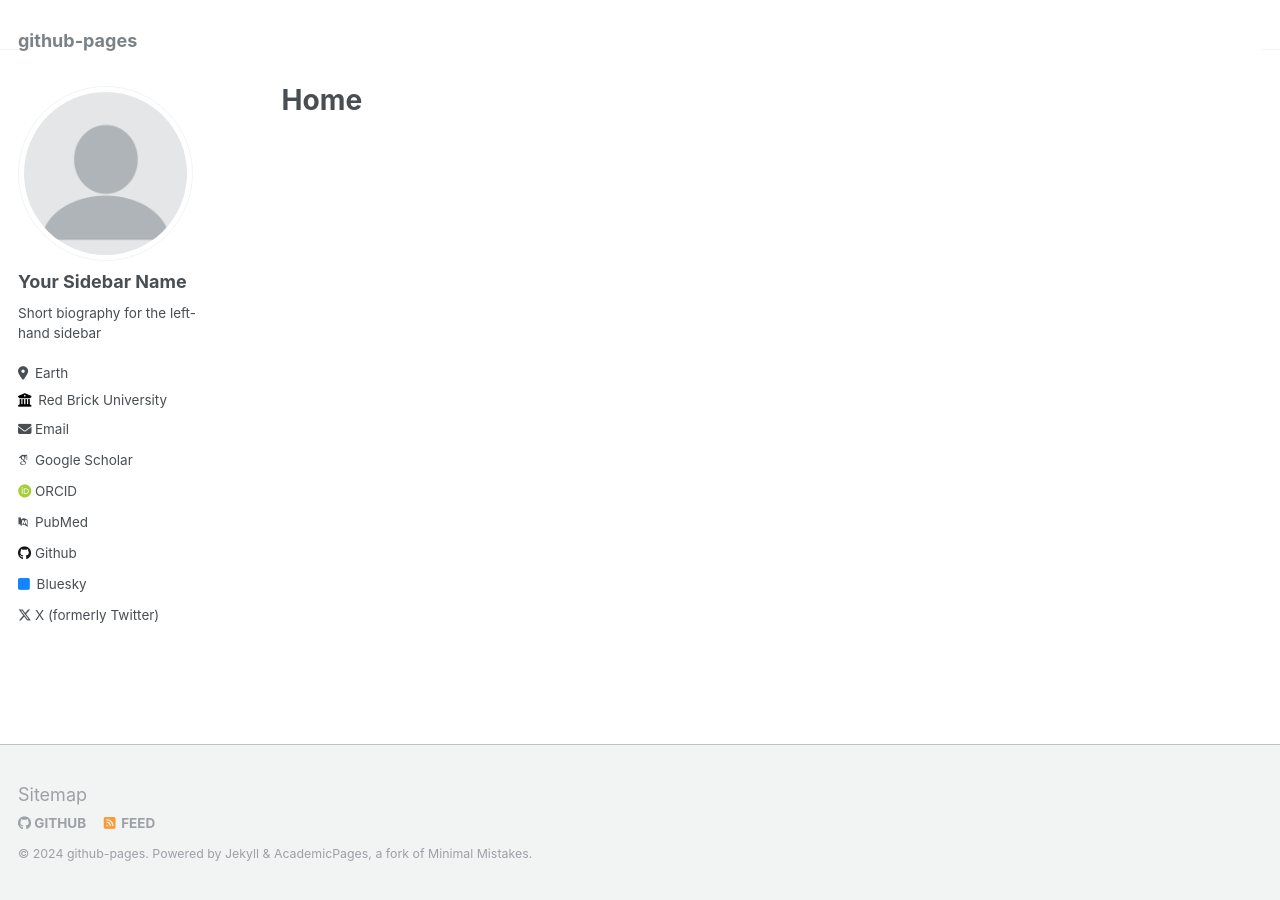
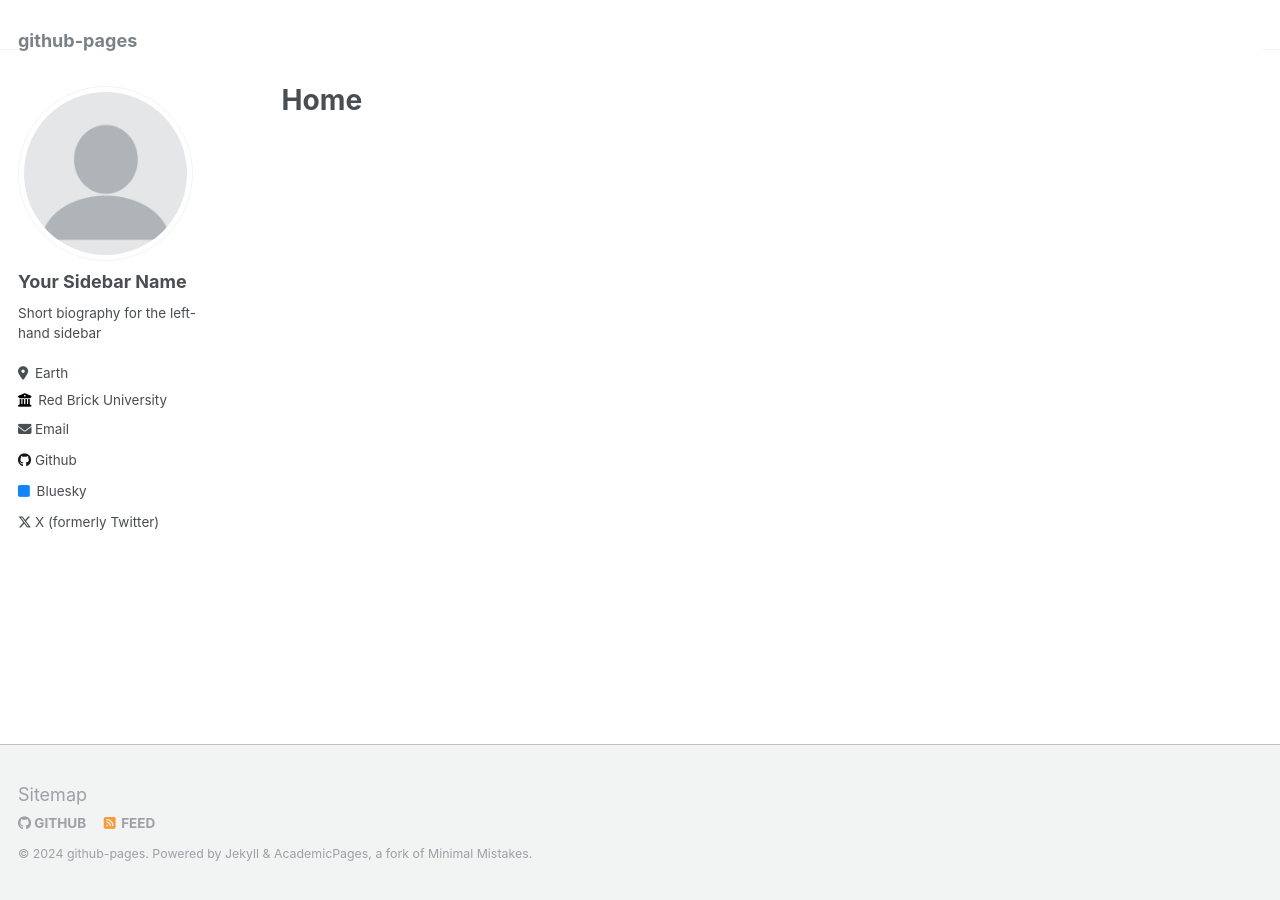
Before and after one commit to fafpinheiro/github-pages, a Jekyll site: the page built from index.md, in a window 1280 px wide. Built offline with Jekyll 4.4.1, drawn with Linux system fonts in a browser that asks for light colours; some web fonts are replaced.

Commit message:
delete links

```diff
--- a/_config.yml
+++ b/_config.yml
@@ -27,10 +27,10 @@ author:
 
   # Academic websites
   arxiv            : # URL - Update with the correct link to your profile
-  googlescholar    : "https://scholar.google.com/citations?user=PS_CX0AAAAAJ"
+  googlescholar    : #"https://scholar.google.com/citations?user=PS_CX0AAAAAJ"
   impactstory      : # URL
-  orcid            : "http://orcid.org/yourorcidurl"
-  pubmed           : "https://www.ncbi.nlm.nih.gov/pubmed/?term=john+snow"
+  orcid            : #"http://orcid.org/yourorcidurl"
+  pubmed           : #"https://www.ncbi.nlm.nih.gov/pubmed/?term=john+snow"
   researchgate     : # URL
 
   # Repositories and software development
```
